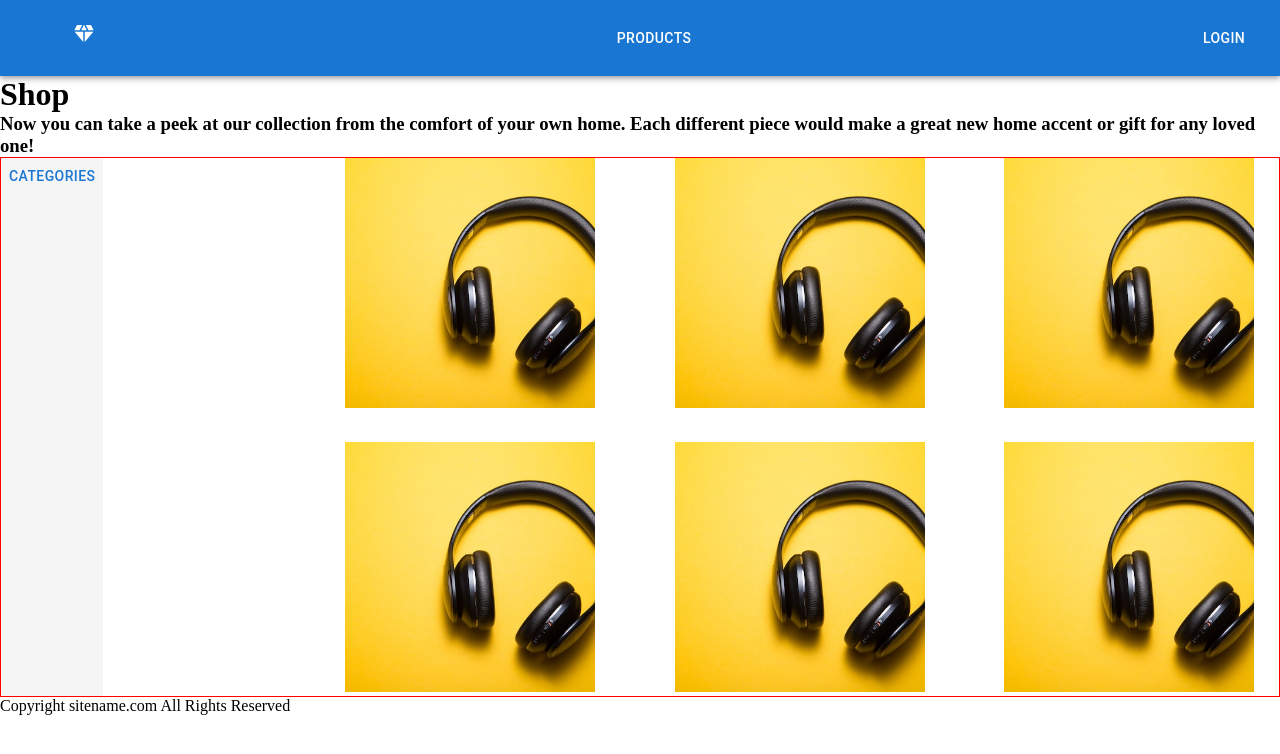
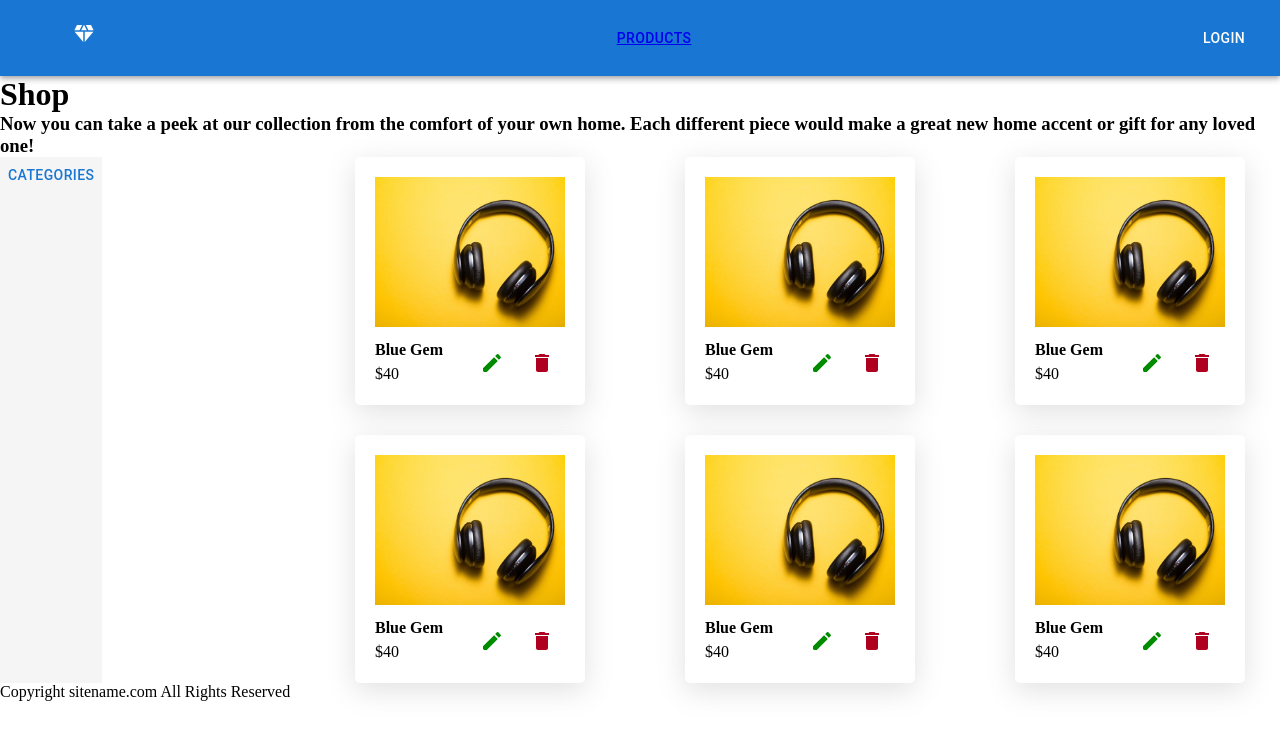
Before and after one commit to stokescomp/tucson-music-box, a Next.js app: page /shop in a window 1280 px wide. Shown: the top 754 px of the page. Built offline with nearby package versions, Linux system fonts and the light colour scheme.

Commit message:
included styles and icos for the product component

```diff
--- a/src/components/header.js
+++ b/src/components/header.js
@@ -1,20 +1,22 @@
-import Link from "next/link";
-import React from "react";
-import { useState } from "react";
-import AppBar from "@mui/material/AppBar";
-import Box from "@mui/material/Box";
-import Toolbar from "@mui/material/Toolbar";
-import IconButton from "@mui/material/IconButton";
-import Typography from "@mui/material/Typography";
-import { Button } from "@mui/material";
-import { useSelector } from "react-redux";
-import { fetchUserInfo } from "../slices/userSlice";
-import AdbIcon from "@mui/icons-material/Adb";
-import DiamondIcon from "@mui/icons-material/Diamond";
+import Link from 'next/link';
+import React from 'react';
+import { useState } from 'react';
+import AppBar from '@mui/material/AppBar';
+import Box from '@mui/material/Box';
+import Toolbar from '@mui/material/Toolbar';
+import IconButton from '@mui/material/IconButton';
+import Typography from '@mui/material/Typography';
+import { Button } from '@mui/material';
+import { useSelector } from 'react-redux';
+import { fetchUserInfo } from '../slices/userSlice';
+import AdbIcon from '@mui/icons-material/Adb';
+import DiamondIcon from '@mui/icons-material/Diamond';
 
 let pages;
-const pagesLoggedOut = ["Products"];
-const pagesLoggedIn = ["Products", "My Orders"];
+const productsLink = <Link href='/shop'>Products</Link>;
+
+const pagesLoggedOut = [productsLink];
+const pagesLoggedIn = [productsLink, 'My Orders'];
 
 export default function ButtonAppBar() {
   const userInfo = useSelector(fetchUserInfo);
@@ -44,37 +46,37 @@ export default function ButtonAppBar() {
 
   return (
     <Box sx={{ flexGrow: 1 }}>
-      <AppBar position="static">
+      <AppBar position='static'>
         <Toolbar>
           <IconButton
-            size="large"
-            edge="start"
-            color="inherit"
-            aria-label="menu"
+            size='large'
+            edge='start'
+            color='inherit'
+            aria-label='menu'
             sx={{ mr: 2 }}
           ></IconButton>
-          <Typography variant="h6" component="div" sx={{ flexGrow: 1 }}>
-            <Link href="/">
-              <Button sx={{ my: 2, color: "white", display: "block" }}>
+          <Typography variant='h6' component='div' sx={{ flexGrow: 1 }}>
+            <Link href='/'>
+              <Button sx={{ my: 2, color: 'white', display: 'block' }}>
                 <DiamondIcon />
               </Button>
             </Link>
           </Typography>
 
-          <Box sx={{ flexGrow: 1, display: { xs: "none", md: "flex" } }}>
+          <Box sx={{ flexGrow: 1, display: { xs: 'none', md: 'flex' } }}>
             {pages.map((page) => (
               <Button
                 key={page}
                 onClick={handleCloseNavMenu}
-                sx={{ my: 2, color: "white", display: "block" }}
+                sx={{ my: 2, color: 'white', display: 'block' }}
               >
                 {page}
               </Button>
             ))}
           </Box>
 
-          <Link href="/profile">
-            <Button color="inherit">Login</Button>
+          <Link href='/profile'>
+            <Button color='inherit'>Login</Button>
           </Link>
         </Toolbar>
       </AppBar>
--- a/src/components/product/product.js
+++ b/src/components/product/product.js
@@ -1,18 +1,21 @@
 import Image from 'next/image';
 import React from 'react';
+import EditIcon from '@mui/icons-material/Edit';
+import DeleteIcon from '@mui/icons-material/Delete';
 
 import styles from './styles.module.css';
 
 function Product() {
   return (
     <div className={styles.product}>
-      <Image
-        src='/images/default.jpg'
-        alt='Default'
-        width={250}
-        height={250}
-        objectFit='cover'
-      />
+      <img src='/images/default.jpg' alt='Default' />
+
+      <div className={styles.product__info}>
+        <h4>Blue Gem</h4>
+        <span>$40</span>
+        <EditIcon />
+        <DeleteIcon />
+      </div>
     </div>
   );
 }
--- a/src/components/product/styles.module.css
+++ b/src/components/product/styles.module.css
@@ -1,6 +1,74 @@
 .product {
-  width: 250px;
-  /* display: flex;
-  justify-content: center;
-  flex-wrap: wrap; */
+  width: 100%;
+  padding: 15px;
+  border-radius: 5px;
+  box-sizing: border-box;
+  box-shadow: rgba(100, 100, 111, 0.2) 0px 7px 29px 0px;
 }
+
+.product img {
+  width: 100%;
+  height: 120px;
+  object-fit: cover;
+}
+
+.product__info {
+  display: grid;
+  gap: 5px;
+  margin-top: 10px;
+}
+
+.product__info svg {
+  display: none;
+}
+
+@media screen and (min-width: 600px) {
+  .product {
+    padding: 20px;
+  }
+
+  .product img {
+    height: 150px;
+  }
+}
+
+@media screen and (min-width: 900px) {
+  .product__info {
+    grid-template-columns: 2fr 1fr 1fr;
+    grid-template-rows: 1fr 1fr;
+  }
+
+  .product__info span {
+    grid-row: 2;
+    grid-column: 1;
+  }
+
+  .product__info svg {
+    display: inline;
+    grid-row: 1/-1;
+    align-self: center;
+    padding: 10px;
+    border-radius: 50%;
+    cursor: pointer;
+    /* transition: all 0.2 ease-in-out !important; */
+  }
+
+  .product__info svg {
+    color: rgb(0, 139, 0);
+  }
+
+  .product__info svg:last-child {
+    color: rgb(176, 0, 32);
+  }
+
+  .product__info svg:hover {
+    background-color: rgba(0, 139, 0, 0.3);
+  }
+
+  .product__info svg:last-child:hover {
+    background-color: rgba(176, 0, 32, 0.3);
+  }
+}
+
+/* B00020 */
+/* # */
--- a/src/pages/shop/styles.module.css
+++ b/src/pages/shop/styles.module.css
@@ -1,5 +1,7 @@
-.shop__container {
-  border: 1px solid red;
+.shop__products {
+  display: grid;
+  grid-template-columns: 1fr 1fr;
+  gap: 10px;
 }
 
 @media screen and (min-width: 600px) {
@@ -10,9 +12,14 @@
 
   .shop__products {
     display: flex;
+    flex-direction: row;
     justify-content: space-around;
     flex-wrap: wrap;
     gap: 30px;
+  }
+
+  .shop__products div {
+    max-width: 200px;
   }
 }
 
@@ -20,4 +27,8 @@
   .shop__container {
     grid-template-columns: 1fr 3fr;
   }
+
+  .shop__products div {
+    max-width: 230px;
+  }
 }
```
